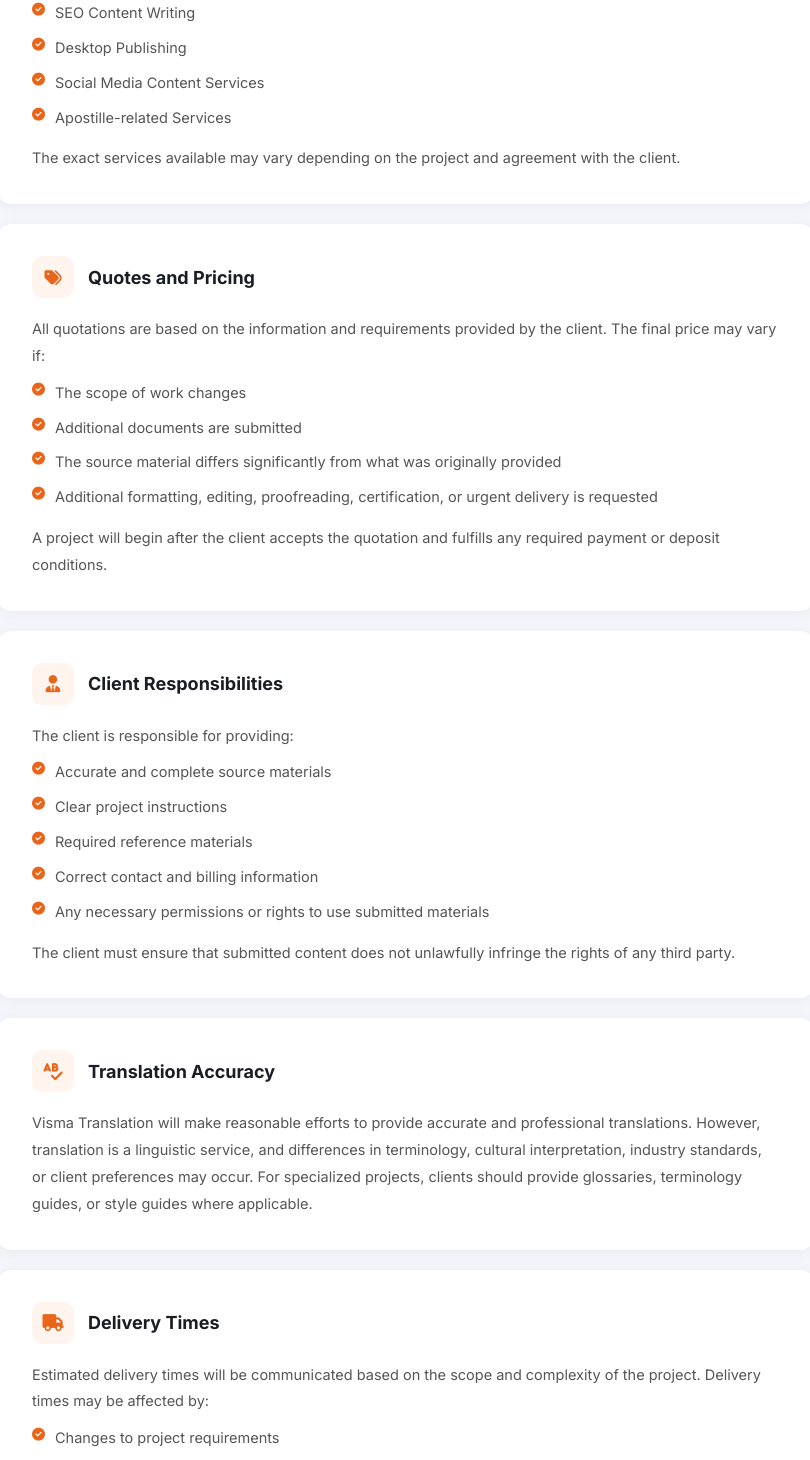
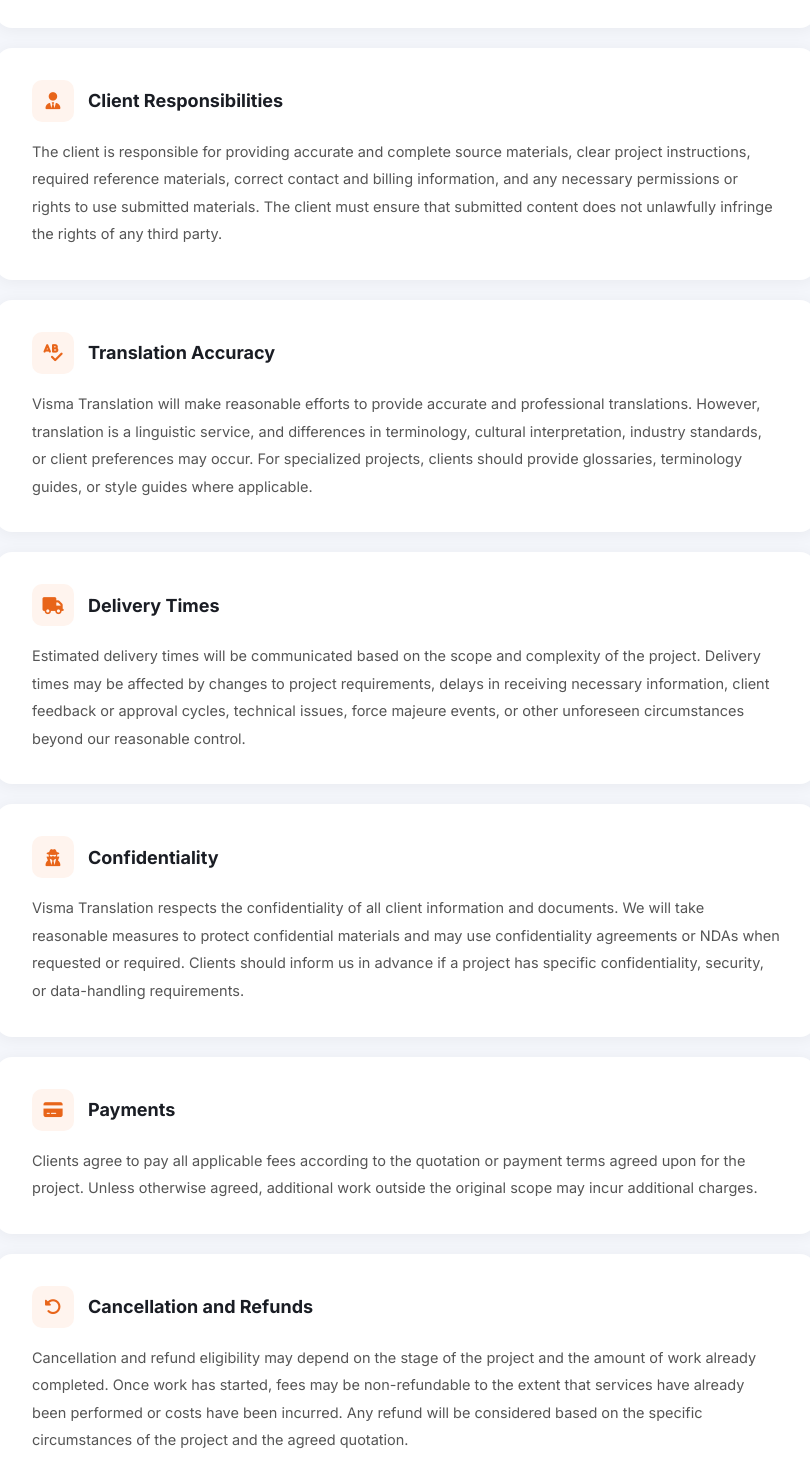
Before and after one commit to Digiworq/visma-translation-react, a React (Vite) app: page /terms-and-conditions in a window 1280 px wide. Shown: the part 1170-2630 px from the top of the page, without its empty margins (234-1044 px from the left). Built offline with nearby package versions, Linux system fonts and the light colour scheme.

Commit message:
Replace bullet lists with plain paragraph text on Privacy Policy and Terms pages

```diff
--- a/src/pages/TermsAndConditions.jsx
+++ b/src/pages/TermsAndConditions.jsx
@@ -32,37 +32,15 @@
         </div>
 
         <Section icon="fas fa-concierge-bell" title="Our Services">
-          <p>Visma Translation provides professional language-related services, which may include:</p>
-          <BulletList items={[
-            'Translation', 'Localization', 'Document Translation', 'Legal Translation',
-            'Medical Translation', 'Financial Translation', 'Technical Translation',
-            'Transcription', 'Subtitling', 'Voice-over Services', 'Content Writing',
-            'SEO Content Writing', 'Desktop Publishing', 'Social Media Content Services', 'Apostille-related Services',
-          ]} />
-          <p style={{ marginTop: '14px' }}>The exact services available may vary depending on the project and agreement with the client.</p>
+          <p>Visma Translation provides professional language-related services including Translation, Localization, Document Translation, Legal Translation, Medical Translation, Financial Translation, Technical Translation, Transcription, Subtitling, Voice-over Services, Content Writing, SEO Content Writing, Desktop Publishing, Social Media Content Services, and Apostille-related Services. The exact services available may vary depending on the project and agreement with the client.</p>
         </Section>
 
         <Section icon="fas fa-tags" title="Quotes and Pricing">
-          <p>All quotations are based on the information and requirements provided by the client. The final price may vary if:</p>
-          <BulletList items={[
-            'The scope of work changes',
-            'Additional documents are submitted',
-            'The source material differs significantly from what was originally provided',
-            'Additional formatting, editing, proofreading, certification, or urgent delivery is requested',
-          ]} />
-          <p style={{ marginTop: '14px' }}>A project will begin after the client accepts the quotation and fulfills any required payment or deposit conditions.</p>
+          <p>All quotations are based on the information and requirements provided by the client. The final price may vary if the scope of work changes, additional documents are submitted, the source material differs significantly from what was originally provided, or if additional formatting, editing, proofreading, certification, or urgent delivery is requested. A project will begin after the client accepts the quotation and fulfills any required payment or deposit conditions.</p>
         </Section>
 
         <Section icon="fas fa-user-tie" title="Client Responsibilities">
-          <p>The client is responsible for providing:</p>
-          <BulletList items={[
-            'Accurate and complete source materials',
-            'Clear project instructions',
-            'Required reference materials',
-            'Correct contact and billing information',
-            'Any necessary permissions or rights to use submitted materials',
-          ]} />
-          <p style={{ marginTop: '14px' }}>The client must ensure that submitted content does not unlawfully infringe the rights of any third party.</p>
+          <p>The client is responsible for providing accurate and complete source materials, clear project instructions, required reference materials, correct contact and billing information, and any necessary permissions or rights to use submitted materials. The client must ensure that submitted content does not unlawfully infringe the rights of any third party.</p>
         </Section>
 
         <Section icon="fas fa-spell-check" title="Translation Accuracy">
@@ -70,18 +48,11 @@
         </Section>
 
         <Section icon="fas fa-truck" title="Delivery Times">
-          <p>Estimated delivery times will be communicated based on the scope and complexity of the project. Delivery times may be affected by:</p>
-          <BulletList items={[
-            'Changes to project requirements',
-            'Delays in receiving necessary information',
-            'Client feedback or approval',
-            'Technical issues',
-            'Force majeure events or unforeseen circumstances',
-          ]} />
+          <p>Estimated delivery times will be communicated based on the scope and complexity of the project. Delivery times may be affected by changes to project requirements, delays in receiving necessary information, client feedback or approval cycles, technical issues, force majeure events, or other unforeseen circumstances beyond our reasonable control.</p>
         </Section>
 
         <Section icon="fas fa-user-secret" title="Confidentiality">
-          <p>Visma Translation respects the confidentiality of all client information and documents. We will take reasonable measures to protect confidential materials and may use confidentiality agreements or NDAs when requested or required. Clients should inform us in advance if a project has specific confidentiality or data-handling requirements.</p>
+          <p>Visma Translation respects the confidentiality of all client information and documents. We will take reasonable measures to protect confidential materials and may use confidentiality agreements or NDAs when requested or required. Clients should inform us in advance if a project has specific confidentiality, security, or data-handling requirements.</p>
         </Section>
 
         <Section icon="fas fa-credit-card" title="Payments">
@@ -89,7 +60,7 @@
         </Section>
 
         <Section icon="fas fa-undo-alt" title="Cancellation and Refunds">
-          <p>Cancellation and refund eligibility may depend on the stage of the project and the amount of work already completed. Once work has started, fees may be non-refundable to the extent that services have already been performed or costs have been incurred. Any refund will be considered based on the specific circumstances of the project.</p>
+          <p>Cancellation and refund eligibility may depend on the stage of the project and the amount of work already completed. Once work has started, fees may be non-refundable to the extent that services have already been performed or costs have been incurred. Any refund will be considered based on the specific circumstances of the project and the agreed quotation.</p>
         </Section>
 
         <Section icon="fas fa-edit" title="Revisions and Corrections">
@@ -125,10 +96,9 @@
         </Section>
 
         <Section icon="fas fa-sync-alt" title="Changes to These Terms">
-          <p>We may update these Terms and Conditions from time to time. Updated terms will be published on this page with a revised date. Continued use of our services after any changes constitutes acceptance of the updated terms.</p>
+          <p>We may update these Terms and Conditions from time to time. Updated terms will be published on this page. Continued use of our services after any changes constitutes acceptance of the updated terms.</p>
         </Section>
 
-        {/* Contact Card */}
         <ContactCard />
       </div>
     </main>
@@ -138,27 +108,14 @@
 function Section({ icon, title, children }) {
   return (
     <div style={{ background: '#fff', borderRadius: '16px', padding: '32px 36px', boxShadow: '0 2px 16px rgba(0,0,0,0.05)', marginBottom: '20px' }}>
-      <div style={{ display: 'flex', alignItems: 'center', gap: '14px', marginBottom: '18px' }}>
+      <div style={{ display: 'flex', alignItems: 'center', gap: '14px', marginBottom: '16px' }}>
         <div style={{ width: '42px', height: '42px', borderRadius: '10px', background: '#fff4ee', display: 'flex', alignItems: 'center', justifyContent: 'center', flexShrink: 0 }}>
           <i className={icon} style={{ fontSize: '17px', color: '#e8651a' }}></i>
         </div>
         <h2 style={{ margin: 0, fontSize: '18px', fontWeight: 700, color: '#1a1d24' }}>{title}</h2>
       </div>
-      <div style={{ fontSize: '14.5px', lineHeight: '1.85', color: '#555' }}>{children}</div>
+      <div style={{ fontSize: '14.5px', lineHeight: '1.9', color: '#555' }}>{children}</div>
     </div>
-  );
-}
-
-function BulletList({ items }) {
-  return (
-    <ul style={{ margin: '10px 0 0', paddingLeft: '0', listStyle: 'none', display: 'flex', flexDirection: 'column', gap: '8px' }}>
-      {items.map((item, i) => (
-        <li key={i} style={{ display: 'flex', alignItems: 'flex-start', gap: '10px', fontSize: '14.5px', color: '#555' }}>
-          <i className="fas fa-check-circle" style={{ color: '#e8651a', marginTop: '3px', flexShrink: 0, fontSize: '13px' }}></i>
-          <span>{item}</span>
-        </li>
-      ))}
-    </ul>
   );
 }
 
```
Also changed, not shown: src/pages/PrivacyPolicy.jsx (+9 -51 lines).
